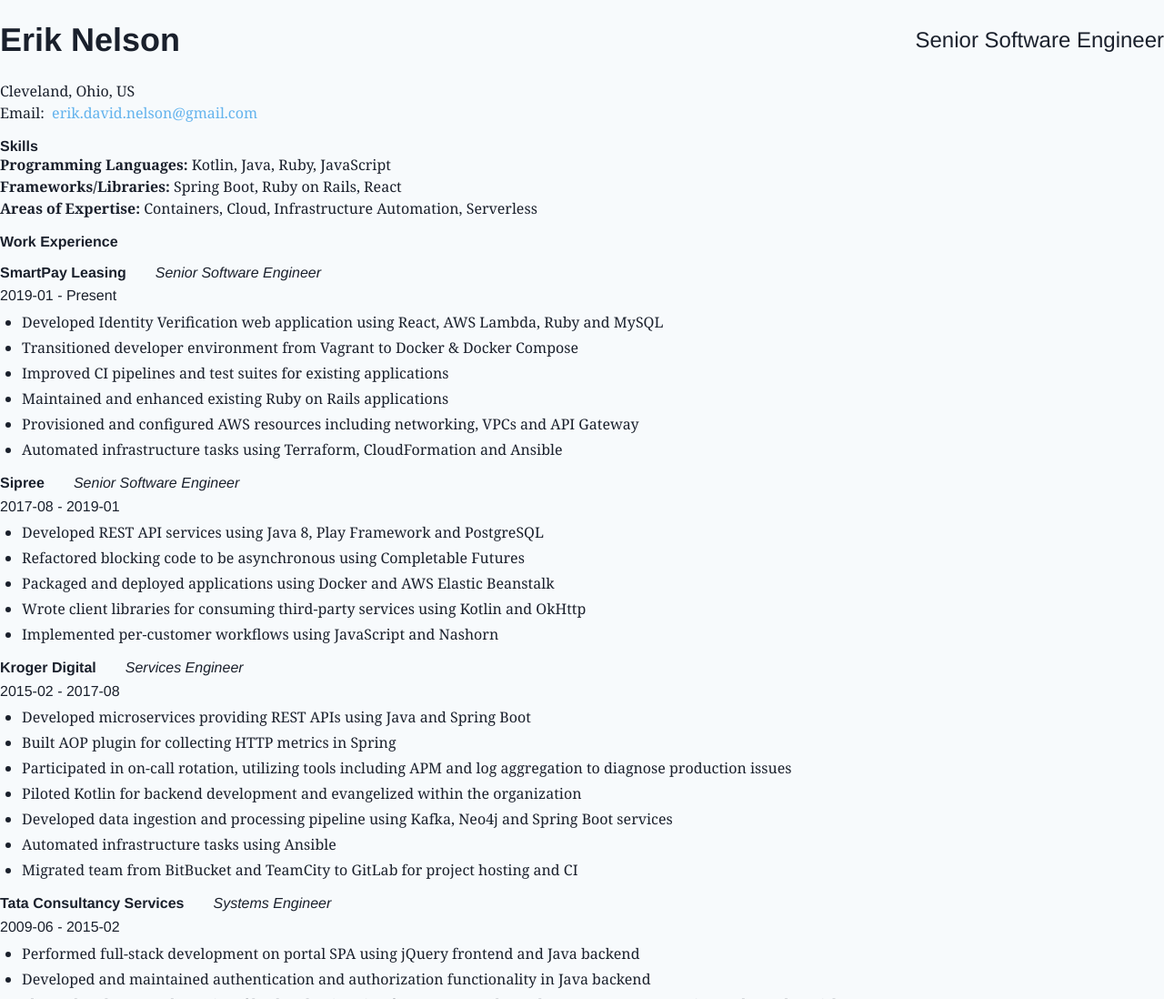
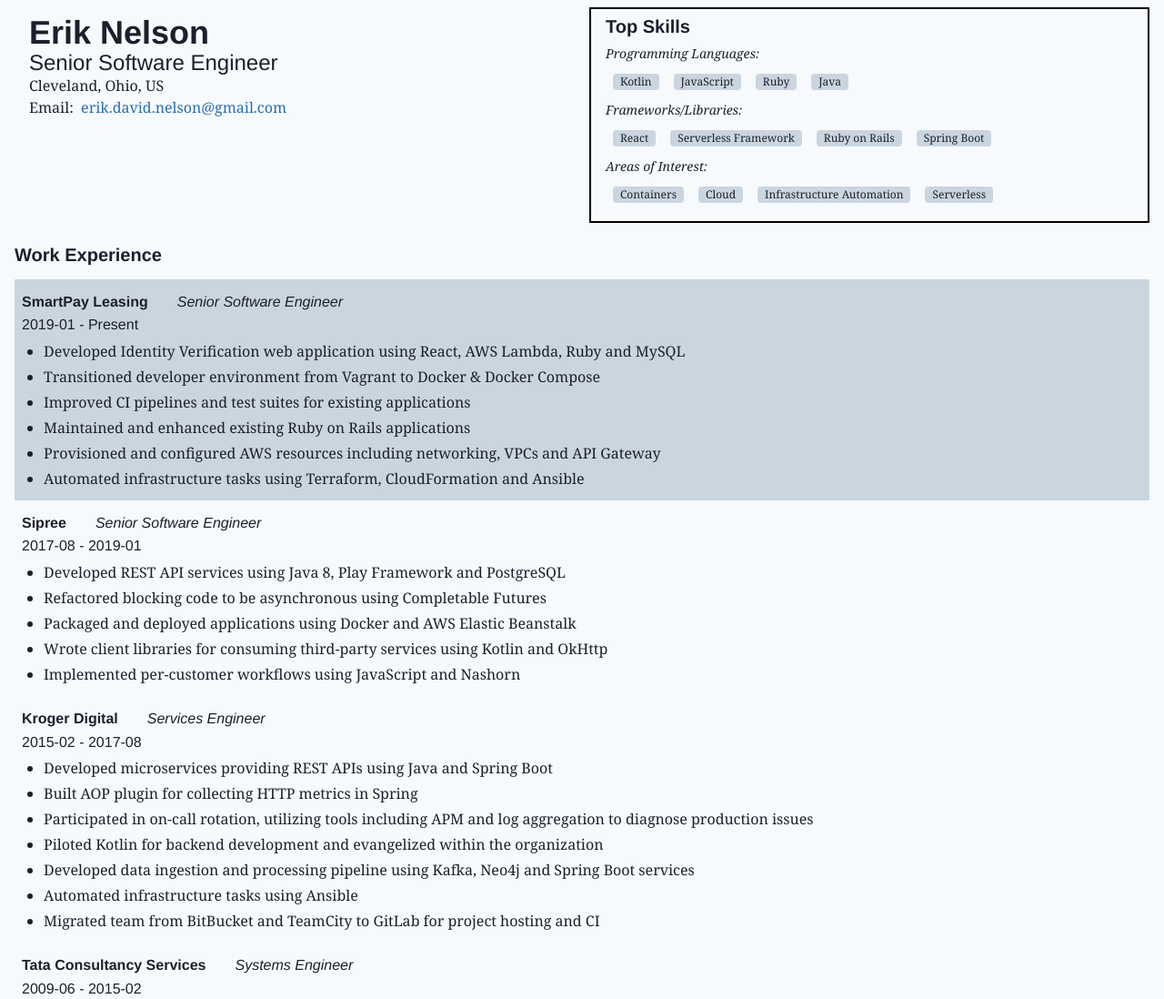
Before and after one commit to erikthered/erikthered.me, a Gatsby site: page /resume in a window 1280 px wide. Shown: the top 1098 px of the page at 91% size. Built offline with nearby package versions, Linux system fonts and the light colour scheme; Gatsby itself is replaced by a stand-in of ours; some packages are replaced by stand-ins of ours; what typography-theme-github would draw is missing.

Commit message:
Break resume into components and apply styles

```diff
--- a/src/components/resume/job.js
+++ b/src/components/resume/job.js
@@ -2,8 +2,23 @@ import React from 'react'
 
 export default ({ job }) => {
   return (
-    <article>
-      <h3>{job.employer}</h3>
+    <article className={'p-2 ' + (job.end ? '' : 'bg-gray-400')}>
+      <header>
+        <div className="flex flex-row items-center my-2">
+          <h4 className="font-bold mr-8">{job.employer}</h4>
+          <h5 className="italic">{job.position}</h5>
+        </div>
+        <div className="flex flex-row items-center mb-2">
+          <h6>
+            {job.start} - {job.end || 'Present'}
+          </h6>
+        </div>
+      </header>
+      <ul className="list-disc ml-6">
+        {job.highlights.map(highlight => (
+          <li className="my-1">{highlight}</li>
+        ))}
+      </ul>
     </article>
   )
 }
--- /dev/null
+++ b/src/components/resume/skillset.js
@@ -0,0 +1,14 @@
+import React from 'react'
+
+export default ({ skillset }) => {
+  return (
+    <React.Fragment>
+      <li className="text-sm italic">{skillset.name}:</li>
+      <ul className="flex flex-row text-xs">
+        {skillset.keywords.map(skill => (
+          <li className="rounded bg-gray-400 px-2 mx-2">{skill}</li>
+        ))}
+      </ul>
+    </React.Fragment>
+  )
+}
--- a/src/data/resume.json
+++ b/src/data/resume.json
@@ -141,14 +141,19 @@
     "skills": [
       {
         "name": "Programming Languages",
-        "keywords": ["Kotlin", "Java", "Ruby", "JavaScript"]
+        "keywords": ["Kotlin", "JavaScript", "Ruby", "Java"]
       },
       {
         "name": "Frameworks/Libraries",
-        "keywords": ["Spring Boot", "Ruby on Rails", "React"]
+        "keywords": [
+          "React",
+          "Serverless Framework",
+          "Ruby on Rails",
+          "Spring Boot"
+        ]
       },
       {
-        "name": "Areas of Expertise",
+        "name": "Areas of Interest",
         "keywords": [
           "Containers",
           "Cloud",
--- a/src/pages/resume.js
+++ b/src/pages/resume.js
@@ -1,21 +1,19 @@
 import React from 'react'
 import Helmet from 'react-helmet'
 import { graphql } from 'gatsby'
+import Job from '../components/resume/job'
+import SkillSet from '../components/resume/skillset'
 
 export default ({ data }) => {
   const resume = data.resumeJson
-  console.log(resume)
   return (
     <div>
       <Helmet title="Erik Nelson's Resume" />
-      <div class="container mx-auto print:text-xs">
-        <section
-          name="heading"
-          className="flex flex-row items-center justify-between my-6 print:my-2"
-        >
+      <div class="mx-4 print:text-sm print:m-0">
+        <div class="flex">
+          <article class="w-1/2 mr-2 my-2 py-2 px-4">
             <h1 className="border-none text-4xl font-bold">{resume.name}</h1>
             <h2 className="border-none text-2xl">{resume.info.label}</h2>
-        </section>
             <section name="contact">
               <p>
                 {resume.location.city}, {resume.location.region},{' '}
@@ -24,50 +22,36 @@ export default ({ data }) => {
               <p>
                 Email: &nbsp;
                 <a
-              className="text-blue-400 hover:text-blue-200"
+                  className="text-blue-700 hover:text-blue-600"
                   href={`mailto:${resume.contact.email}`}
                 >
                   {resume.contact.email}
                 </a>
               </p>
             </section>
+            <section name="education"></section>
+          </article>
+          <article class="w-1/2 ml-2 my-2 py-2 px-4 border-2 border-black">
             <section name="skills">
-          <header className="my-4">
-            <h3 className="font-bold">Skills</h3>
+              <header>
+                <h3 className="font-bold text-xl mb-2">Top Skills</h3>
+                <ul>
                   {resume.skills.map(skill => (
-              <p>
-                <span className="font-bold">{skill.name}: </span>{' '}
-                {skill.keywords.join(', ')}
-              </p>
+                    <SkillSet skillset={skill} />
                   ))}
+                </ul>
               </header>
             </section>
+          </article>
+        </div>
         <section name="work-experience">
           <header className="my-4">
-            <h3 className="font-bold">Work Experience</h3>
+            <h3 className="font-bold text-xl">Work Experience</h3>
           </header>
           {resume.employment.history.map(job => (
-            <article className="my-4">
-              <header>
-                <div className="flex flex-row items-center my-2">
-                  <h4 className="font-bold mr-8">{job.employer}</h4>
-                  <h5 className="italic">{job.position}</h5>
-                </div>
-                <div className="flex flex-row items-center mb-2">
-                  <h6>
-                    {job.start} - {job.end || 'Present'}
-                  </h6>
-                </div>
-              </header>
-              <ul className="list-disc ml-6">
-                {job.highlights.map(highlight => (
-                  <li className="my-1">{highlight}</li>
-                ))}
-              </ul>
-            </article>
+            <Job job={job} />
           ))}
         </section>
-        <section name="education"></section>
       </div>
     </div>
   )
```
Lines whose indentation alone changed are shown as unchanged.
